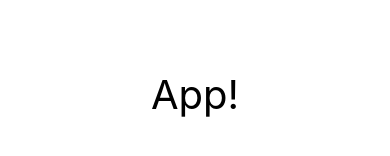
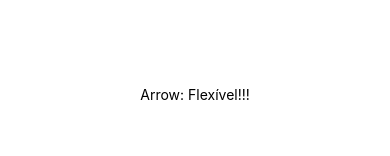
Before and after one commit to rafaellbarros/react-native-apps-nativas-android-e-ios, a React Native app in the folder exercicios/: screen / in a window 390 px wide. Shown: the part 328-484 px from the top of the page. Built offline with nearby package versions, Linux system fonts and the light colour scheme.

Commit message:
:construction: Criando primeiro componente

```diff
--- a/exercicios/App.js
+++ /dev/null
@@ -1,23 +0,0 @@
-import React, {Component} from 'react';
-import {View, Text, StyleSheet} from 'react-native';
-
-export default class App extends Component {
-  render() {
-    return (
-      <View style={styles.container}>
-        <Text style={styles.f20}>App!</Text>
-      </View>
-    );
-  }
-}
-
-const styles = StyleSheet.create({
-  container: {
-    flex: 1,
-    justifyContent: 'center',
-    alignItems: 'center',
-  },
-  f20: {
-    fontSize: 40,
-  },
-});
--- a/exercicios/index.js
+++ b/exercicios/index.js
@@ -3,7 +3,7 @@
  */
 
 import {AppRegistry} from 'react-native';
-import App from './App';
+import App from './src/App';
 import {name as appName} from './app.json';
 
 AppRegistry.registerComponent(appName, () => App);
--- /dev/null
+++ b/exercicios/src/App.js
@@ -0,0 +1,21 @@
+import React, {Component} from 'react'
+import {View, Text, StyleSheet} from 'react-native'
+import Simples from './components/Simples'
+
+export default class App extends Component {
+	render() {
+		return (
+			<View style={styles.container}>
+				<Simples texto='Flexível!!!' />
+			</View>
+		)
+	}
+}
+
+const styles = StyleSheet.create({
+	container: {
+		flex: 1,
+		justifyContent: 'center',
+		alignItems: 'center',
+	},
+})
--- /dev/null
+++ b/exercicios/src/components/Simples.js
@@ -0,0 +1,9 @@
+import React from 'react'
+import {Text} from 'react-native'
+
+/*
+export default function (props) {
+	return <Text>{props.texto}</Text>
+} */
+
+export default props => <Text>Arrow: {props.texto}</Text>
```
Also changed, not shown: exercicios/.prettierrc.js.
